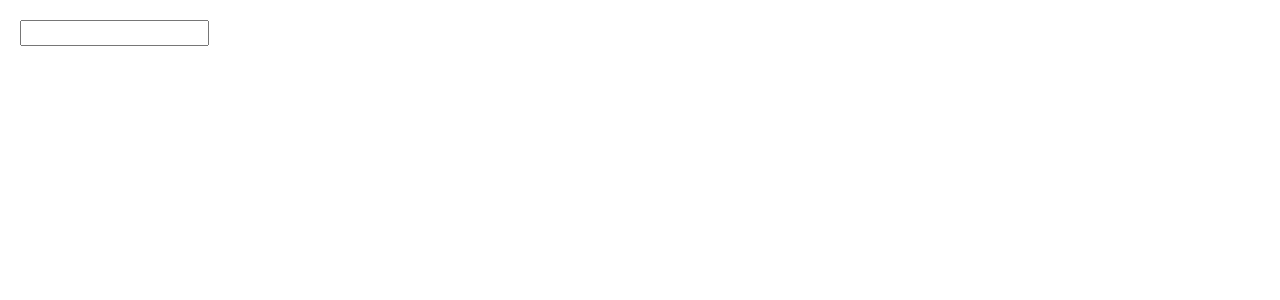
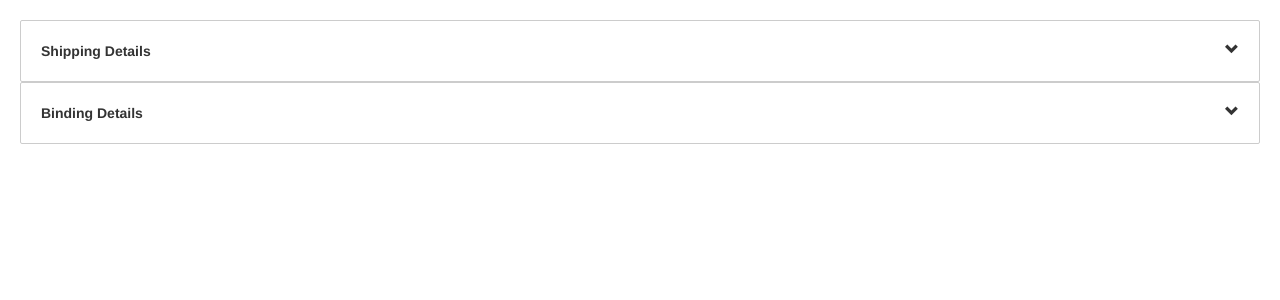
Before and after one commit to prk0906/hello-world, an Angular app: page / in a window 1280 px wide. Shown: the top 300 px of the page. Built offline with nearby package versions, Linux system fonts and the light colour scheme.

Commit message:
DirectiveAssigment

```diff
--- a/src/app/app.component.html
+++ b/src/app/app.component.html
@@ -68,4 +68,11 @@
  <!-- <span *ngIf="task.assigne">{{task.assigne?.name}}</span> -->
 
  <!-- Custom-Directive -->
-  <input type="text" [appInputFormat]="'uppercase'">
+  <!-- <input type="text" [appInputFormat]="'uppercase'"> -->
+
+<zippy title="Shipping Details">
+    Shipping Details Content
+</zippy>
+<zippy title="Binding Details">
+    Binding Details Content
+</zippy>
--- a/src/app/app.component.ts
+++ b/src/app/app.component.ts
@@ -4,11 +4,12 @@
 import { CommonModule } from '@angular/common';
 import { PanelComponent } from './panel/panel.component';
 import { InputFormatDirective } from './input-format.directive';
+import { ZippyComponent } from "./zippy/zippy.component";
 
 @Component({
   selector: 'app-root',
   standalone:true,
-  imports: [RouterOutlet, CoursesComponents,CommonModule,PanelComponent,InputFormatDirective],
+  imports: [RouterOutlet, CoursesComponents, CommonModule, PanelComponent, InputFormatDirective, ZippyComponent],
   templateUrl: './app.component.html',
   styleUrl: './app.component.css'
 })
--- /dev/null
+++ b/src/app/zippy/zippy.component.css
@@ -0,0 +1,21 @@
+.zippy{
+    border: 1px solid #ccc;
+    border-radius: 2px;
+}
+
+.zippy-heading{
+    font-weight: bold;
+    padding: 20px;
+    cursor: pointer;
+}
+
+.zippy-body{
+    padding: 20px;
+}
+
+.expanded{
+    background: #f0f0f0;
+}
+.glyphicon{
+    float: right;
+}
--- /dev/null
+++ b/src/app/zippy/zippy.component.html
@@ -0,0 +1,16 @@
+<div class="zippy">
+    <div class="zippy-heading"
+        [class.expanded]="isExpanded"
+        (click)="toggle()"
+    >
+        {{title}}
+        <span class="glyphicon"
+        [ngClass]="{
+            'glyphicon-chevron-up':isExpanded,
+            'glyphicon-chevron-down':!isExpanded
+        }"></span>
+        <div *ngIf="isExpanded" class="zippy-body">
+            <ng-content></ng-content>
+        </div>
+    </div>
+</div>
--- /dev/null
+++ b/src/app/zippy/zippy.component.ts
@@ -0,0 +1,18 @@
+import { Component, Input } from '@angular/core';
+import { CommonModule } from '@angular/common';
+
+@Component({
+  selector: 'zippy',
+  standalone: true,
+  templateUrl: './zippy.component.html',
+  styleUrl: './zippy.component.css',
+  imports:[CommonModule]
+})
+export class ZippyComponent {
+  @Input('title') title:string | undefined;
+  isExpanded :boolean | undefined ;
+  toggle()
+  {
+    this.isExpanded = !this.isExpanded;
+  }
+}
```
Also changed, not shown: 1 other file (tests, documents, lock files or other folders).
